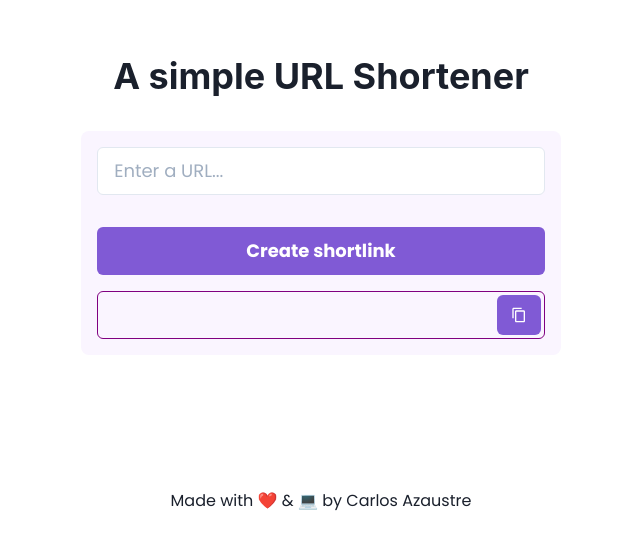
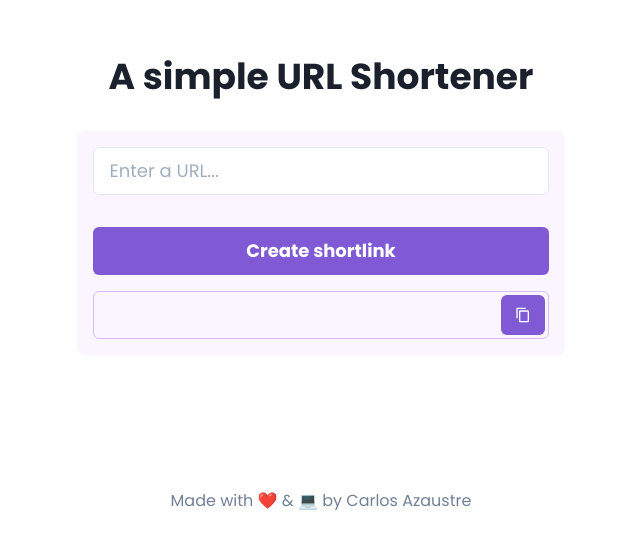
Before and after one commit to carlosazaustre/czstr.link, a Next.js app: page / in a window 1280 px wide. Shown: the part 111-660 px from the top of the page, without its empty margins (319-959 px from the left). Built offline with nearby package versions, Linux system fonts and the light colour scheme.

Commit message:
style: :lipstick: minor changes

```diff
--- a/components/Footer.js
+++ b/components/Footer.js
@@ -4,7 +4,7 @@ export function Footer() {
   return (
     <Container>
       <Flex alignItems="center" justifyContent="center">
-        <Text>
+        <Text color="gray.500">
           Made with{" "}
           <span role="img" aria-label="love">
             ❤️
--- a/components/FormAdd.js
+++ b/components/FormAdd.js
@@ -48,7 +48,12 @@ export function FormAdd({ onSubmit }) {
           </Button>
 
           <InputGroup size="lg">
-            <Input type="text" value="" color="purple" borderColor="purple" />
+            <Input
+              type="text"
+              value=""
+              color="purple"
+              borderColor="purple.200"
+            />
             <InputRightElement>
               <Button colorScheme="purple" size="md" onClick={onCopy} mr={1}>
                 {hasCopied ? <CheckIcon /> : <CopyIcon />}
--- a/styles/theme.js
+++ b/styles/theme.js
@@ -1,25 +1,9 @@
 import { ChakraProvider, extendTheme } from "@chakra-ui/react";
 
 const theme = extendTheme({
-  colors: {
-    brand: {
-      900: "#FBD065",
-      500: "#FBDA89",
-      100: "#FBE5B0",
-    },
-    secondary: {
-      900: "#202225",
-      500: "#2A2D31",
-      100: "#3B3F45",
-    },
-    grayblue: {
-      900: "#E2E8F0",
-      500: "#A1A6AB",
-      100: "#797C81",
-    },
-  },
   fonts: {
     body: "Poppins",
+    heading: "Poppins",
   },
 });
 
```
Also changed, not shown: .eslintrc.js, 1 other file (tests, documents, lock files or other folders).
